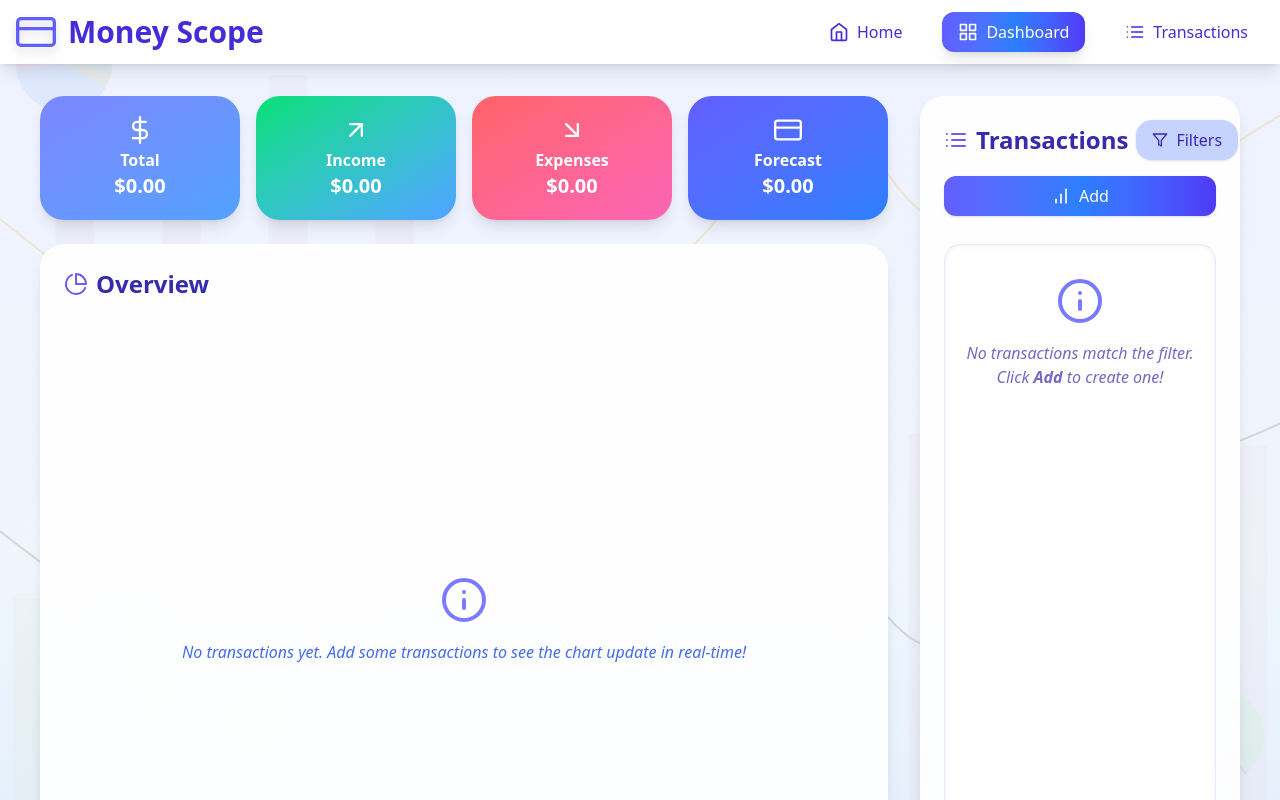
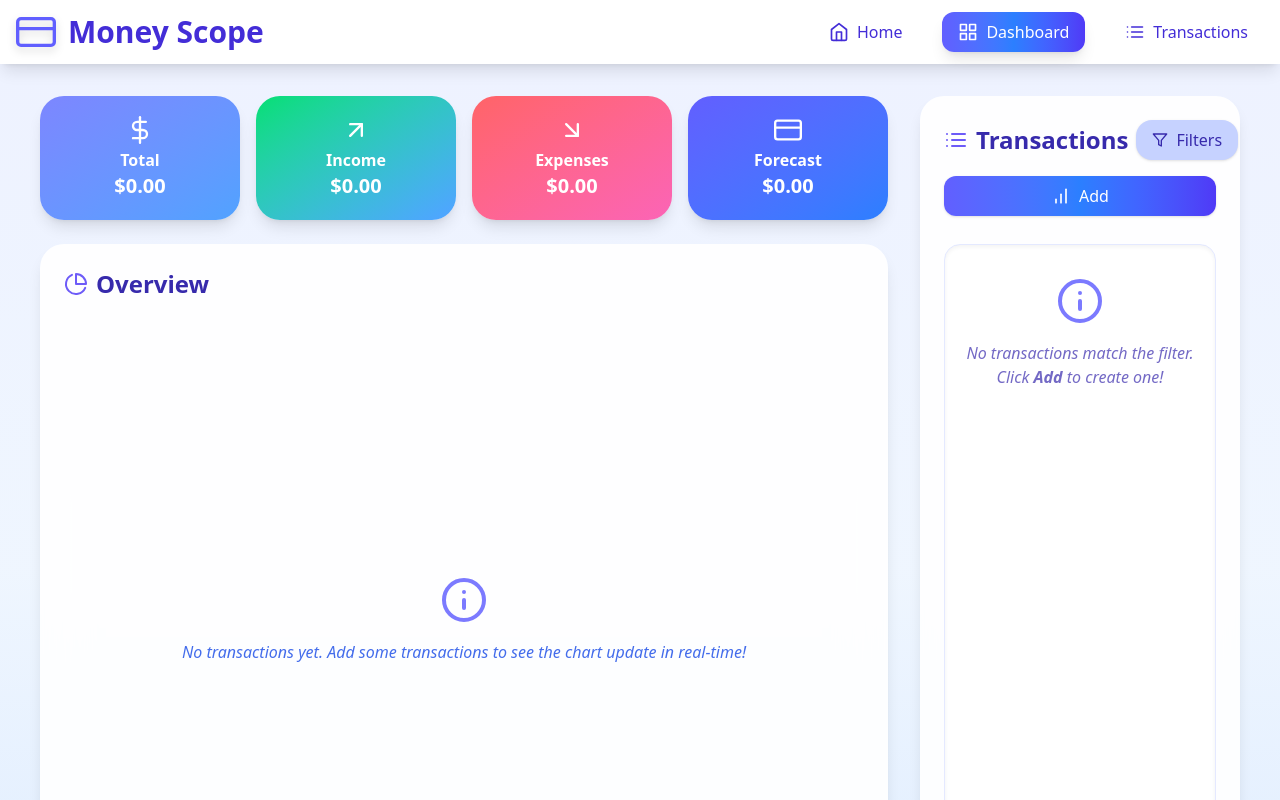
Before and after one commit to LakBud/MoneyScope, a React (Vite) app: page /dashboard in a window 1280 px wide. Shown: the top 800 px of the page. Built offline with nearby package versions, Linux system fonts and the light colour scheme.

Commit message:
version2 final bg bug fix

```diff
--- a/src/App.tsx
+++ b/src/App.tsx
@@ -4,15 +4,12 @@ import TransactionDetailPage from "./components/transactions/TransactionDetailPa
 import HomePage from "./components/home/HomePage";
 import NavBar from "./components/NavBar";
 import TransactionListPage from "./components/transactions/TransactionListPage";
-import ModernChartsBg from "./components/AnimatedChartBg";
 import BudgetDetailPage from "./components/transactions/budget/BudgetDetailPage";
 
 function App() {
   return (
     <>
-      {/* Background gradient div (in HomePage or a global wrapper) should have z-0 */}
-      <ModernChartsBg /> {/* z-10, above gradient but below UI */}
-      <NavBar /> {/* UI elements with z-20 */}
+      <NavBar />
       <Routes>
         <Route path="/" element={<HomePage />} />
         <Route path="/dashboard" element={<Dashboard />} />
--- a/src/components/home/HomePage.tsx
+++ b/src/components/home/HomePage.tsx
@@ -1,10 +1,12 @@
 import { Link } from "react-router-dom";
 import { FiCreditCard } from "react-icons/fi";
 import { motion } from "framer-motion";
+import ModernChartsBg from "../AnimatedChartBg";
 
 const HomePage = () => {
   return (
     <div className="relative flex flex-col items-center justify-center min-h-screen bg-gradient-to-b from-indigo-50 via-blue-50 to-blue-100 px-4 sm:px-6 lg:px-10 overflow-hidden">
+      <ModernChartsBg />
       {/* Header */}
       <motion.header
         className="mb-12 text-center relative z-10"
```
